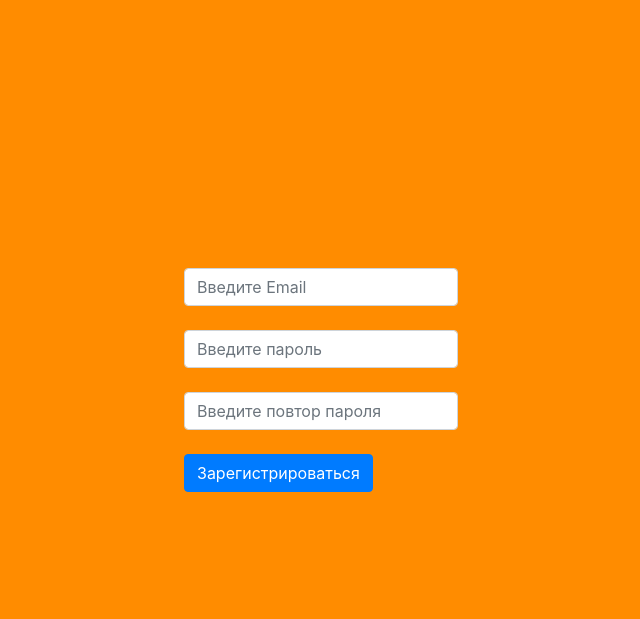
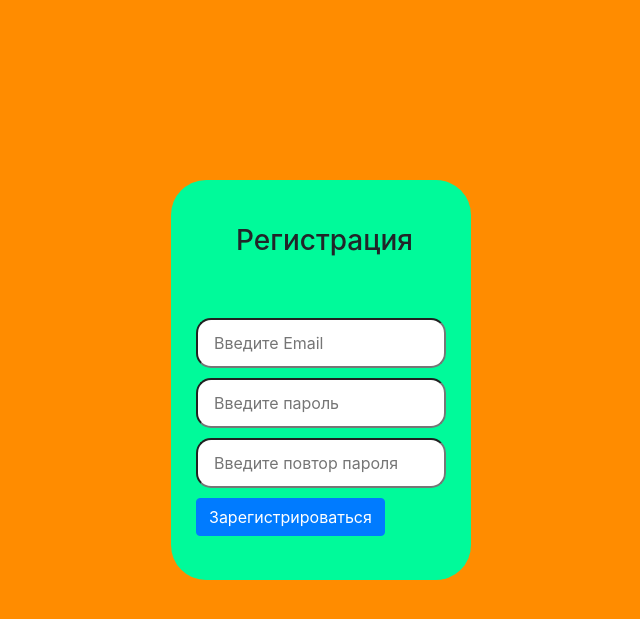
Before and after one commit to JoLiKs/djangoProject228, a Django app: page /reg/ in a window 1280 px wide. Shown: the top 619 px of the page, without its empty margins (319-959 px from the left). Run offline with Django 4.2, Linux system fonts and the light colour scheme.

Commit message:
Fix bugs

```diff
--- a/app/views.py
+++ b/app/views.py
@@ -33,6 +33,8 @@ def page404(request, **kwargs):
 
 @csrf_exempt
 def reg(request):
+    if len(request.COOKIES.items()) > 0:
+        return redirect('/profile/')
     if request.method == 'POST':
         login = request.POST['email']
         password = request.POST['password']
@@ -48,6 +50,8 @@ def reg(request):
 
 @csrf_exempt
 def auth(request):
+    if len(request.COOKIES.items()) > 0:
+        return redirect('/profile/')
     if request.method == 'POST':
         email = request.POST['email']
         password = request.POST['password']
--- a/templates/register.html
+++ b/templates/register.html
@@ -6,16 +6,48 @@
     <title>REGISTER</title>
 </head>
 <body style="background-color: darkorange; display: flex; justify-content: center; align-items: center; height: 95vh">
+<style>
+    .mycontainer {
+        background-color: mediumspringgreen;
+        border-radius: 35px;
+        height: 400px;
+        width: 300px;
+        display: flex;
+        justify-content: center;
+        align-items: center;
+
+    }
+    .mycontainer input {
+        width: 250px;
+        height: 50px;
+        padding: 1rem;
+        border-radius: 15px;
+        margin-bottom: 10px;
+    }
+    h3 {
+        margin-bottom: 60px;
+        margin-left: 40px;
+    }
+</style>
+<div class="mycontainer">
+
 <form action="" method="post" id="form">
-    <input name="email" class="form-control" placeholder="Введите Email"><br>
-     <input name="password" class="form-control" placeholder="Введите пароль"><br>
-     <input class="form-control" placeholder="Введите повтор пароля"><br>
-    <input id='send' class="btn btn-primary" value="Зарегистрироваться" type="submit">
+     <h3>Регистрация</h3>
+    <input name="email" placeholder="Введите Email"><br>
+     <input name="password"  placeholder="Введите пароль"><br>
+     <input  placeholder="Введите повтор пароля"><br>
+    <button id='send' class="btn btn-primary">Зарегистрироваться</button>
 
 </form>
+    </div>
 <script>
     let inputs = document.getElementsByTagName('input')
     form.onsubmit = (e) => {
+        if (!inputs[0].value.includes('@')) {
+            e.preventDefault()
+            alert('В вашем email нет собачки')
+            return
+        }
         if (inputs[0].value.replaceAll(' ', '') === '' || inputs[1].value.replaceAll(' ', '') === '') {
             e.preventDefault()
             alert('Есть пустые поля!')
```
Also changed, not shown: app/admin.py (+6 -2 lines), templates/auth.html (+29 -3 lines), templates/index.html (+11 -3 lines).
